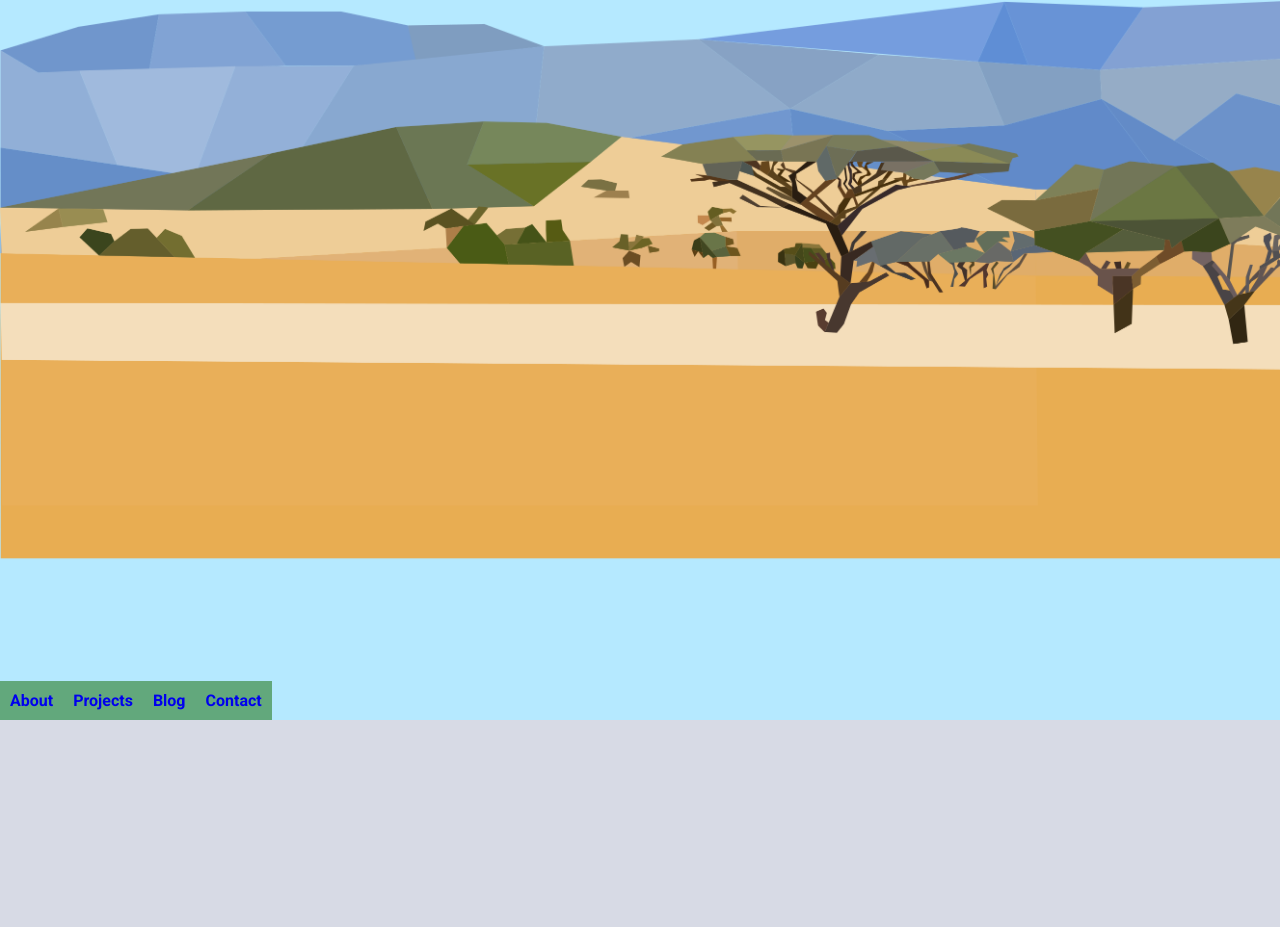
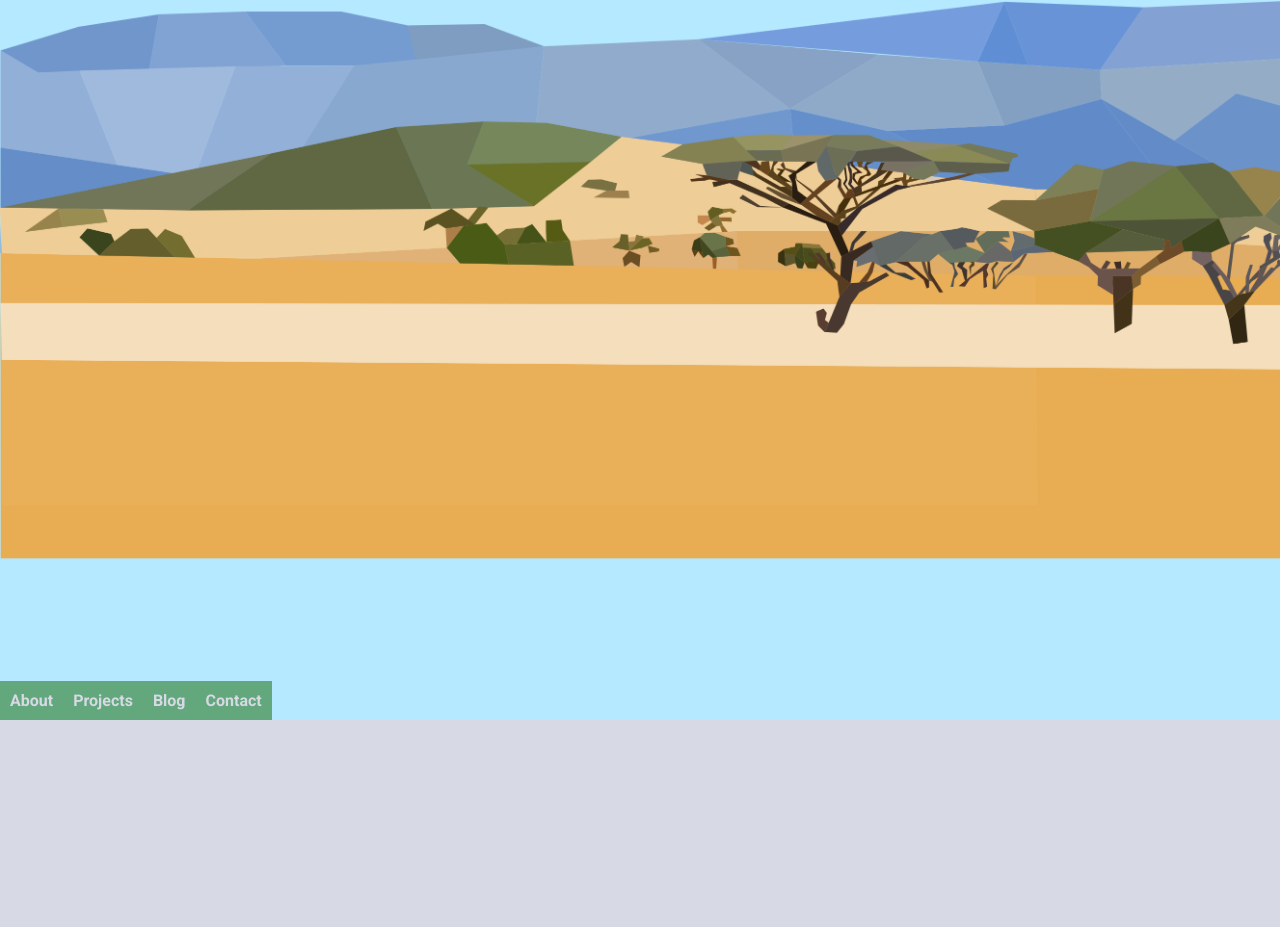
Before and after one commit to nimrashakoor/Flask-Blog, a Flask app: page / in a window 1280 px wide. Shown: the part 330-1257 px from the top of the page. Run offline with Flask 2, Linux system fonts and the light colour scheme.

Commit message:
Update navbar

```diff
--- a/app/static/styles/main.css
+++ b/app/static/styles/main.css
@@ -53,10 +53,8 @@ nav li a {
     display: block;
     padding: 10px;
     text-decoration: none;
-}
-
-nav a {
     background-color: var(--green1);
+    color: var(--gray2);
 }
 
 nav a:hover {
```
